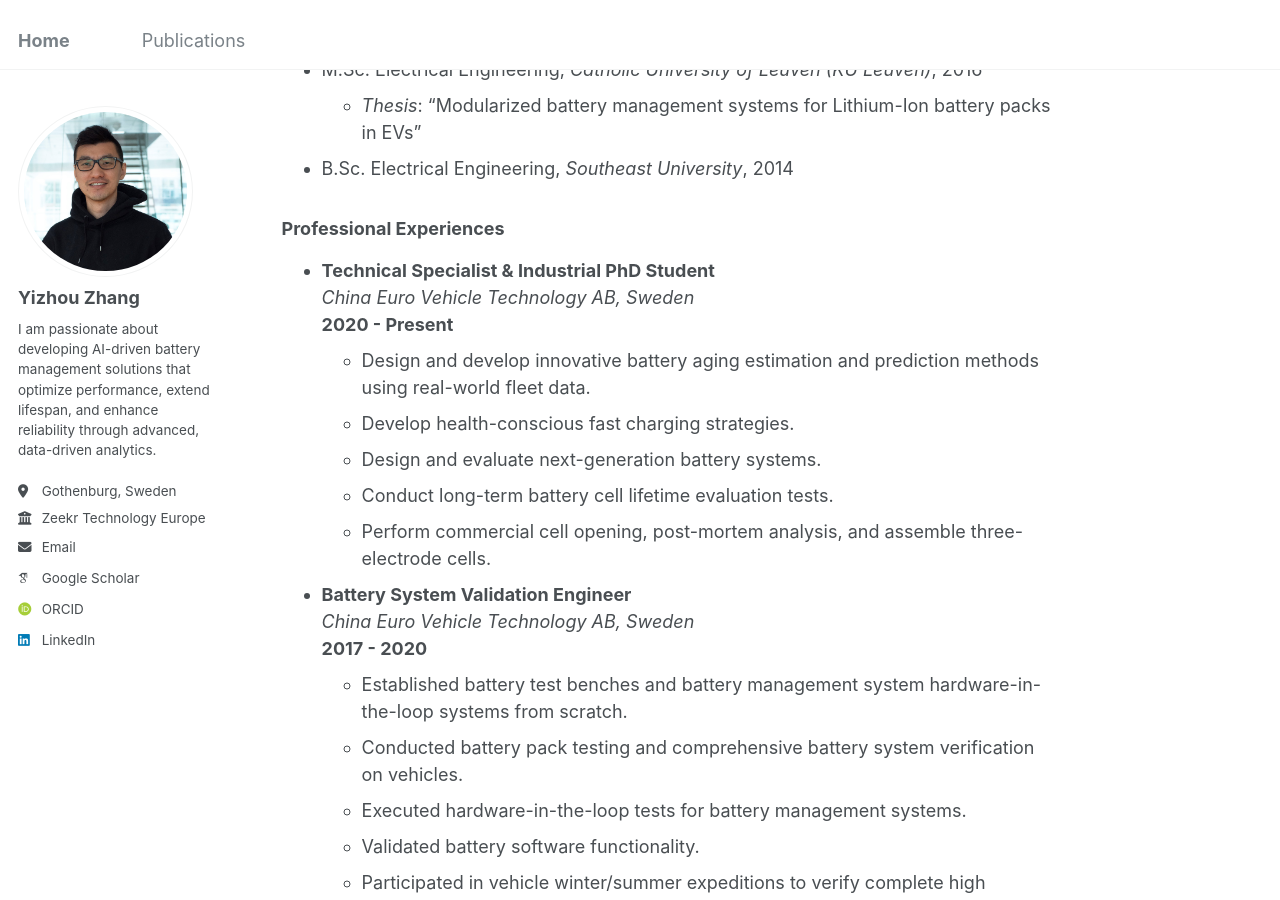
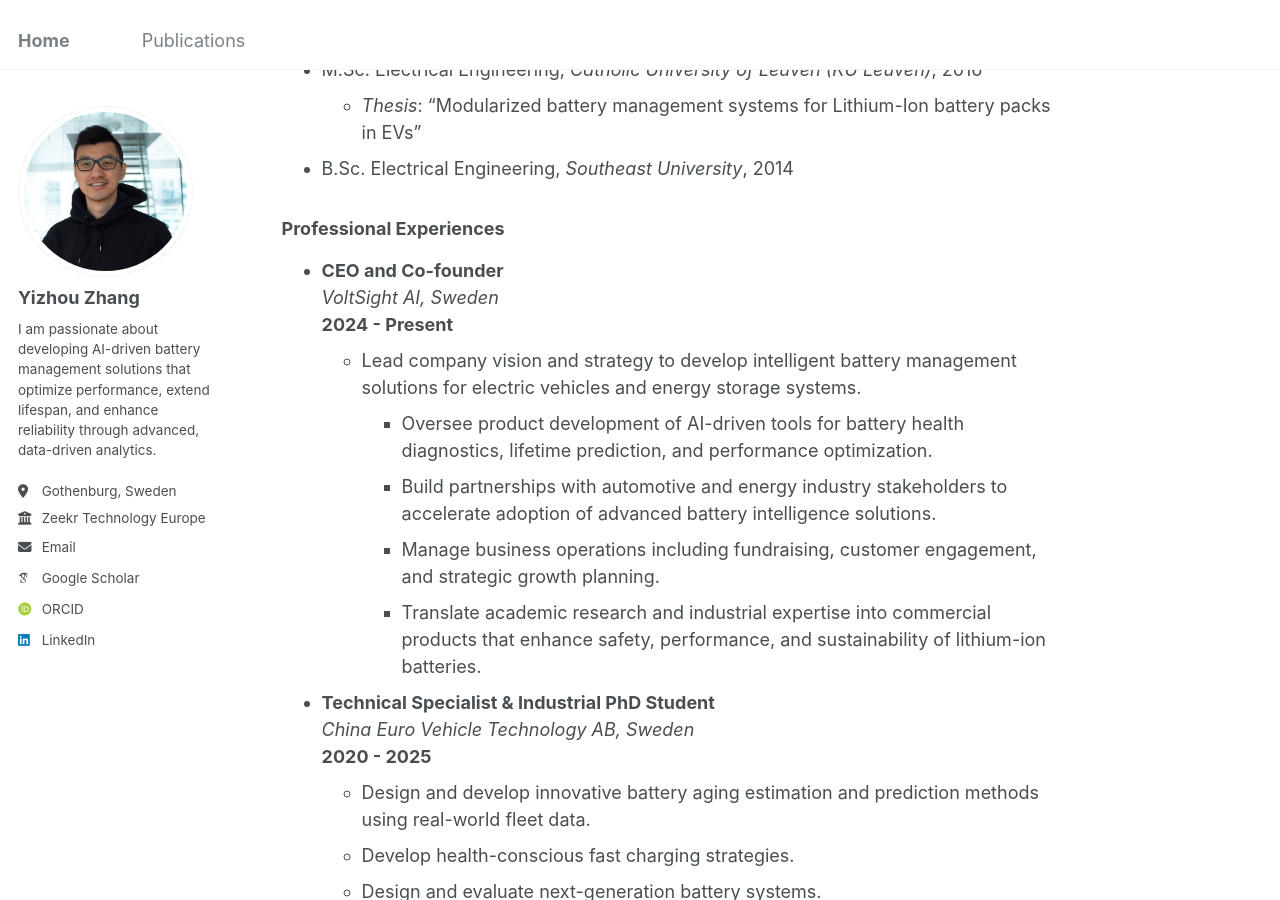
Before and after one commit to yizhouzhang-chalmers/yizhouzhang-chalmers.github.io, a Jekyll site: the page built from _pages/about.md, in a window 1280 px wide and 900 px high, scrolled down 1181 px. Built offline with Jekyll 4.4.1, drawn with Linux system fonts in a browser that asks for light colours; some web fonts are replaced; some of the changed text lies outside the part shown.

Commit message:
Update about.md

```diff
--- a/_pages/about.md
+++ b/_pages/about.md
@@ -7,7 +7,7 @@ redirect_from:
   - /about.html
 ---
 
-I’m the Co-founder and CEO of VoltSight AI, a company dedicated to developing intelligent battery management solutions powered by advanced data-driven methods and artificial intelligence. At [VoltSight AI](https://www.voltsightai.com/), our mission is to enhance the performance, safety, and lifetime of lithium-ion batteries for electric vehicles and energy storage systems.
+I’m the Co-founder and CEO of [VoltSight AI](https://www.voltsightai.com/), a company dedicated to developing intelligent battery management solutions powered by advanced data-driven methods and artificial intelligence. At [VoltSight AI](https://www.voltsightai.com/), our mission is to enhance the performance, safety, and lifetime of lithium-ion batteries for electric vehicles and energy storage systems.
 
 Before starting my entrepreneurial journey, I worked as a Technical Specialist and Industrial PhD at [Zeekr Technology Europe](https://www.zeekrtech.eu/), affiliated with the Automatic Control research group at [Chalmers University of Technology](https://www.chalmers.se/en/). My career in the automotive industry began right after my master's graduation, where I began as a Battery Software Engineer at [National Electric Vehicle Sweden (NEVS)](https://www.nevs.com/). Since then, I've worn multiple hats—from Software Engineer to System Engineer, Validation Engineer, and Technical Specialist—all in the electrifying world of battery technology.
 
@@ -31,10 +31,18 @@ If you'd like to discuss anything related to batteries, electric vehicles, energ
 - B.Sc. Electrical Engineering, *Southeast University*, 2014
 
 ### Professional Experiences
+- **CEO and Co-founder**
+  *VoltSight AI, Sweden*
+  **2024 - Present**
+  - Lead company vision and strategy to develop intelligent battery management solutions for electric vehicles and energy storage systems.
+	- Oversee product development of AI-driven tools for battery health diagnostics, lifetime prediction, and performance optimization.
+	- Build partnerships with automotive and energy industry stakeholders to accelerate adoption of advanced battery intelligence solutions.
+	- Manage business operations including fundraising, customer engagement, and strategic growth planning.
+	- Translate academic research and industrial expertise into commercial products that enhance safety, performance, and sustainability of lithium-ion batteries.
 
 - **Technical Specialist & Industrial PhD Student**
   *China Euro Vehicle Technology AB, Sweden*
-  **2020 - Present**
+  **2020 - 2025**
   - Design and develop innovative battery aging estimation and prediction methods using real-world fleet data.
   - Develop health-conscious fast charging strategies.
   - Design and evaluate next-generation battery systems.
```
